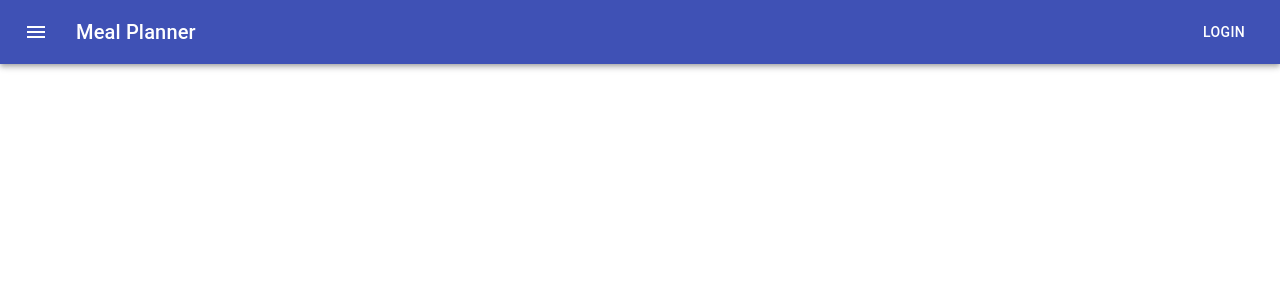
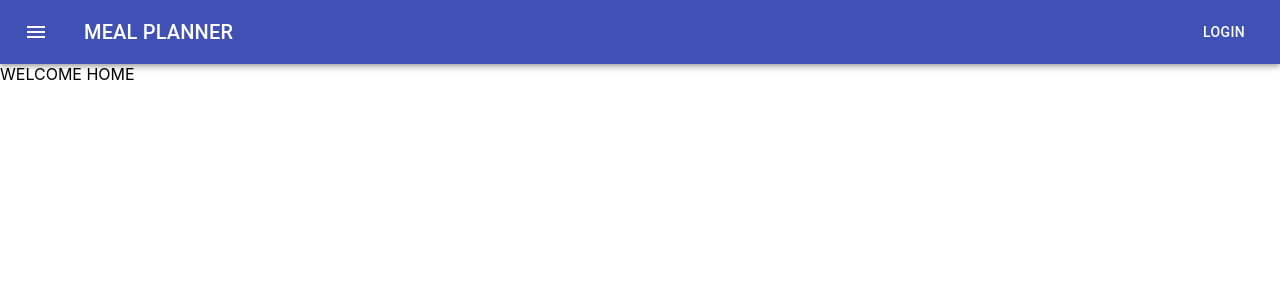
Before and after one commit to Dhartim/meal-planner-web-app, a React (Create React App) app in the folder client/: page / in a window 1280 px wide. Shown: the top 300 px of the page. Built offline with nearby package versions, Linux system fonts and the light colour scheme.

Commit message:
Fixed router. navbar title is now a button that is planned to redirect to homepage

```diff
--- a/client/src/components/home/home.js
+++ b/client/src/components/home/home.js
@@ -1,5 +1,4 @@
 import React, { Component } from 'react';
-import {Button} from "react-bootstrap";
 
 export class Home extends Component {
   constructor(props) {
@@ -10,13 +9,9 @@ export class Home extends Component {
   }
 
   render() {
-    console.log("welcome home");
     return(
       <div>
         WELCOME HOME
-        <Button>
-          ;kajfk
-        </Button>
       </div>
     );
   }
--- a/client/src/components/home/index.js
+++ b/client/src/components/home/index.js
@@ -1,3 +1,2 @@
 import Home from './home'
-
 export default Home;
--- a/client/src/components/navbar/navbar.js
+++ b/client/src/components/navbar/navbar.js
@@ -16,8 +16,14 @@ export function Navbar() {
             <IconButton edge="start" className={classes.menuButton} color="inherit" aria-label="menu">
               <MenuIcon />
             </IconButton>
-            <Typography variant="h6" className={classes.title}>
-              Meal Planner
+            <Typography className={classes.title}>
+              <Button
+                color="inherit"
+              >
+                <Typography variant="h6" className={classes.title}>
+                  Meal Planner
+                </Typography>
+              </Button>
             </Typography>
             <Button
               className={classes.auth}
--- a/client/src/routes/index.js
+++ b/client/src/routes/index.js
@@ -17,12 +17,14 @@ class AppRouter extends Component {
     return (
       <div>
         <Route component={Navbar} />
-        <Switch>
-          <Redirect from='/home' to='/' />
-          <Route exact path={'/'} components={Home} /* Home route *//>
-          <Route exact path={'/register'} component={Signup} /* Signup route *//>
-          <Route path="*" component={BadRequest} />
-        </Switch>
+        <div>
+          <Switch>
+            <Redirect from={'/home'} to={'/'}/>
+            <Route exact path={'/'} component={Home} />
+            <Route path={'/register'} component={Signup} /* Signup route *//>
+            <Route path="*" component={BadRequest} />
+          </Switch>
+        </div>
       </div>
     )
   }
```
